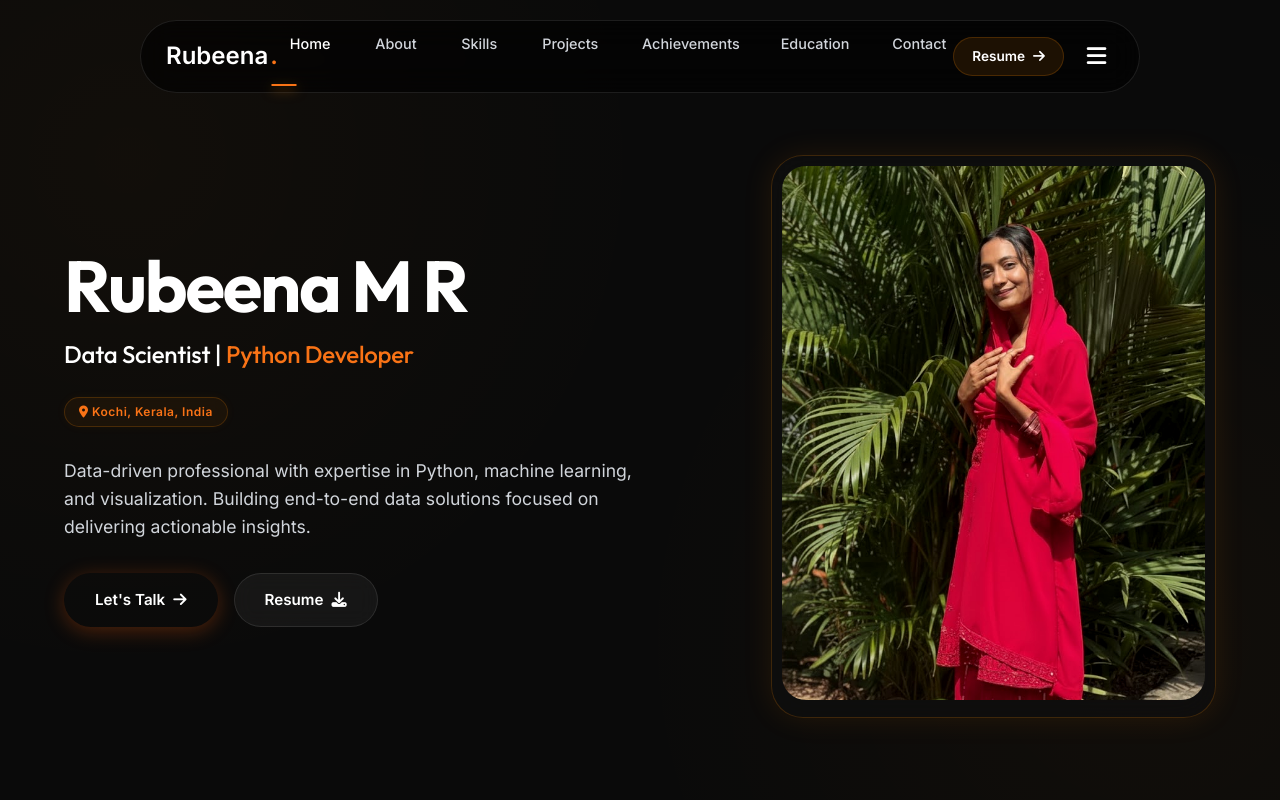
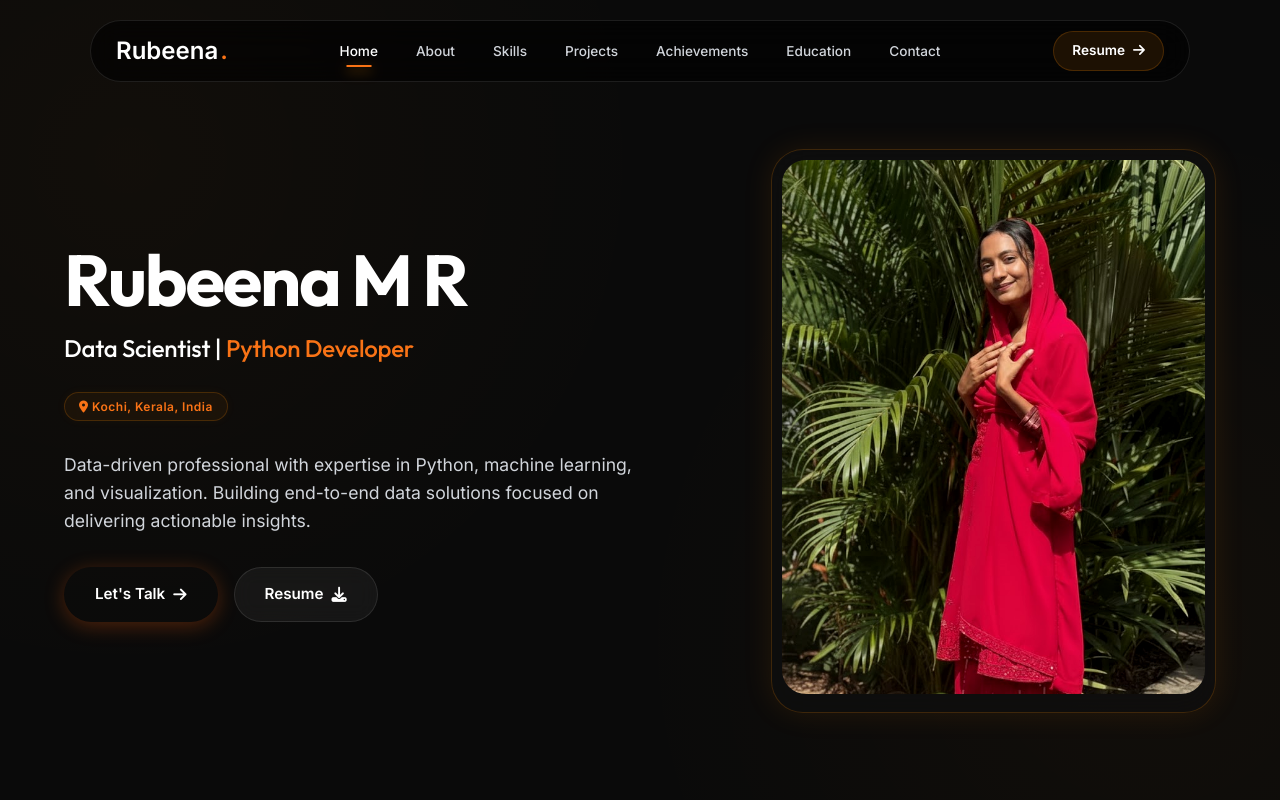
Before and after one commit to Rubeenariyas/RUBEENA-M-R-Persnol-Portfolio, a plain HTML site: page index.html in a window 1280 px wide. Shown: the top 800 px of the page. Drawn offline with Linux system fonts and the light colour scheme.

Commit message:
Refine navbar alignment and spacing for better visual balance

```diff
--- a/index.html
+++ b/index.html
@@ -43,9 +43,7 @@
                 <a href="RESUME/RUBEENA M R_ RESUME (2).pdf" target="_blank" class="btn-nav-resume">
                     Resume <i class="fas fa-arrow-right"></i>
                 </a>
-                <div class="menu-toggle" id="mobile-menu">
-                    <i class="fas fa-bars"></i>
-                </div>
+
             </div>
         </div>
     </nav>
--- a/style.css
+++ b/style.css
@@ -164,7 +164,8 @@
     transform: translateX(-50%);
     z-index: 1000;
     width: 95%;
-    max-width: 1000px;
+    max-width: 1100px;
+    /* Expanded for 7 links */
     background: rgba(0, 0, 0, 0.6);
     backdrop-filter: blur(15px);
     -webkit-backdrop-filter: blur(15px);
@@ -179,6 +180,13 @@
     justify-content: space-between;
     align-items: center;
     width: 100%;
+}
+
+.nav-brand {
+    flex: 1;
+    /* Pushes links to center */
+    display: flex;
+    align-items: center;
 }
 
 /* 1️⃣ Brand Unit */
@@ -199,17 +207,23 @@
 /* 2️⃣ Navigation Center */
 .nav-links {
     display: flex;
-    gap: 25px;
+    gap: 18px;
+    /* Balanced density */
     align-items: center;
+    justify-content: center;
+    flex: 2;
+    /* Takes more space to stay centered */
 }
 
 .nav-link {
-    font-size: 0.9rem;
+    font-size: 0.85rem;
+    /* Slightly smaller for fit */
     font-weight: 500;
     color: var(--text-secondary);
     position: relative;
-    padding: 8px 12px;
+    padding: 8px 10px;
     transition: all 0.3s ease;
+    white-space: nowrap;
 }
 
 .nav-link:hover {
@@ -243,7 +257,10 @@
 .nav-action {
     display: flex;
     align-items: center;
+    justify-content: flex-end;
     gap: 15px;
+    flex: 1;
+    /* Match brand unit for centering */
 }
 
 .btn-nav-resume {
@@ -618,7 +635,7 @@
 }
 
 /* --- Responsive Redesign --- */
-@media (max-width: 1024px) {
+@media (max-width: 1100px) {
     .nav-links {
         display: none;
     }
```
